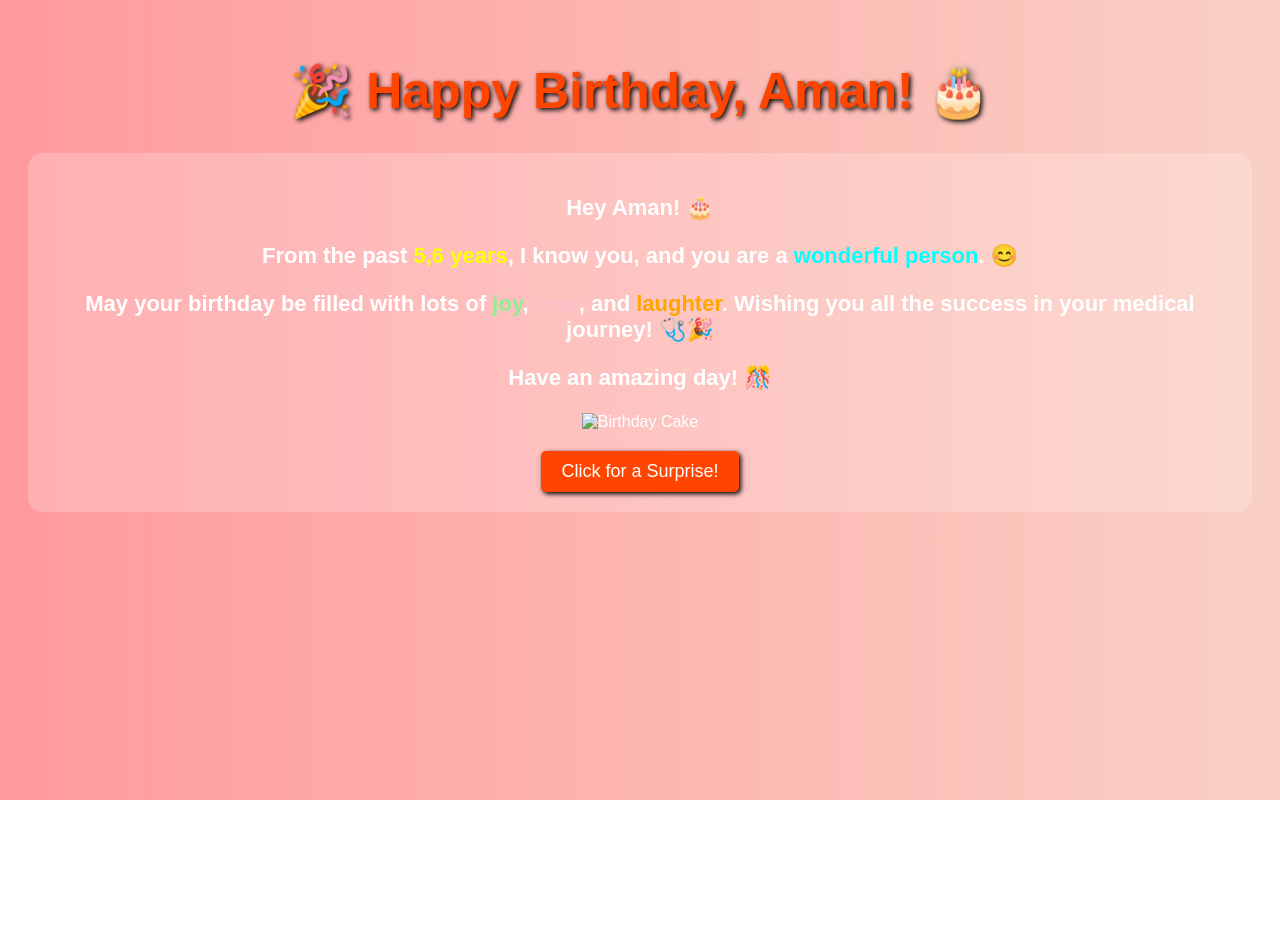
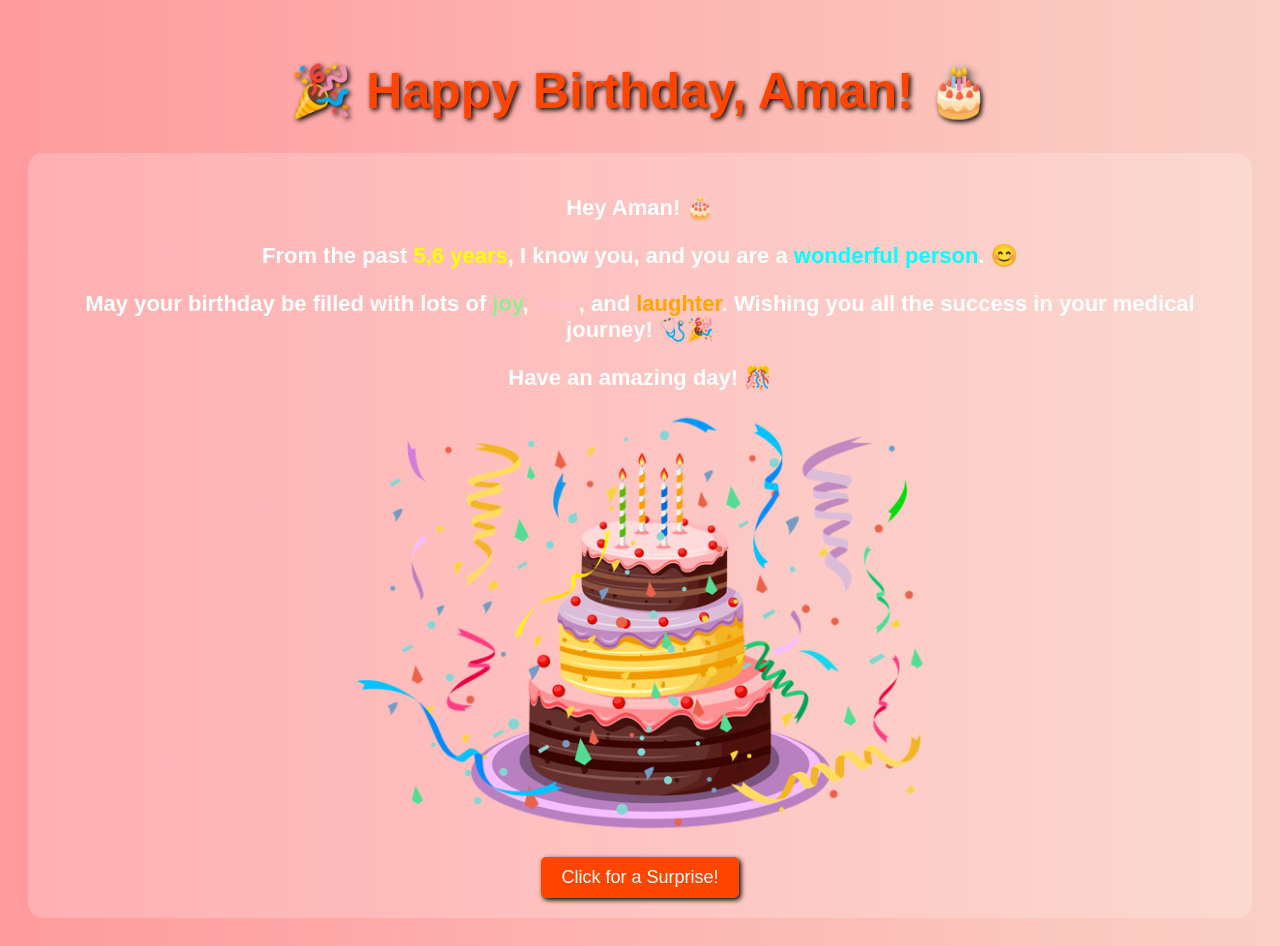
Before and after one commit to CoderShaikh-05/Bday-surprise0, a plain HTML site: page index.html in a window 1280 px wide. Before the commit the page ends 800 px from the top, so only its background shows below. Drawn offline with Linux system fonts and the light colour scheme.

Commit message:
Update index.html

```diff
--- a/index.html
+++ b/index.html
@@ -68,7 +68,7 @@
         <p>Have an amazing day! 🎊</p>
 
         <!-- Cake Image -->
-        <img src="Birthday-Cake-PNG-Image(1).png" alt="Birthday Cake" width="300">
+        <img src="https://raw.githubusercontent.com/CoderShaikh-05/Bday-surprise0/refs/heads/main/Birthday-Cake-PNG-Image%20(1).png" alt="Birthday Cake">
 
         <br>
         <button onclick="showMessage()">Click for a Surprise!</button>
```
